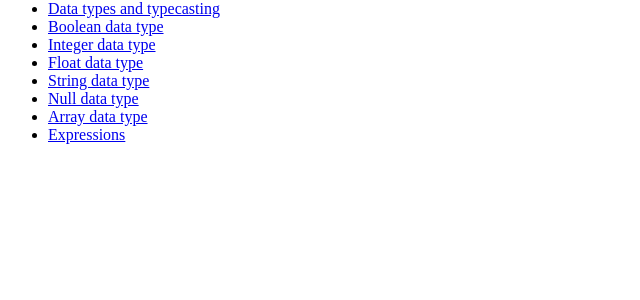
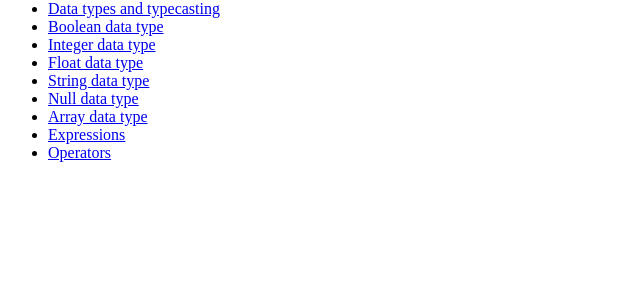
Before and after one commit to jorgearmas/PHP_Path, a PHP site: page / in a window 1280 px wide. Shown: the part 124-424 px from the top of the page, without its empty margins (0-640 px from the left). Run offline with PHP 8.4, Linux system fonts and the light colour scheme.

Commit message:
HL added

```diff
--- a/index.php
+++ b/index.php
@@ -59,6 +59,7 @@
         <li><a href="./_08_null_data_types.php">Null data type</a></li>
         <li><a href="./_09_array_data_types.php">Array data type</a></li>
         <li><a href="./_10_expressions.php">Expressions</a></li>
+        <li><a href="./_11_operators.php">Operators</a></li>
     </ul>
 </body>
 </html>
```
